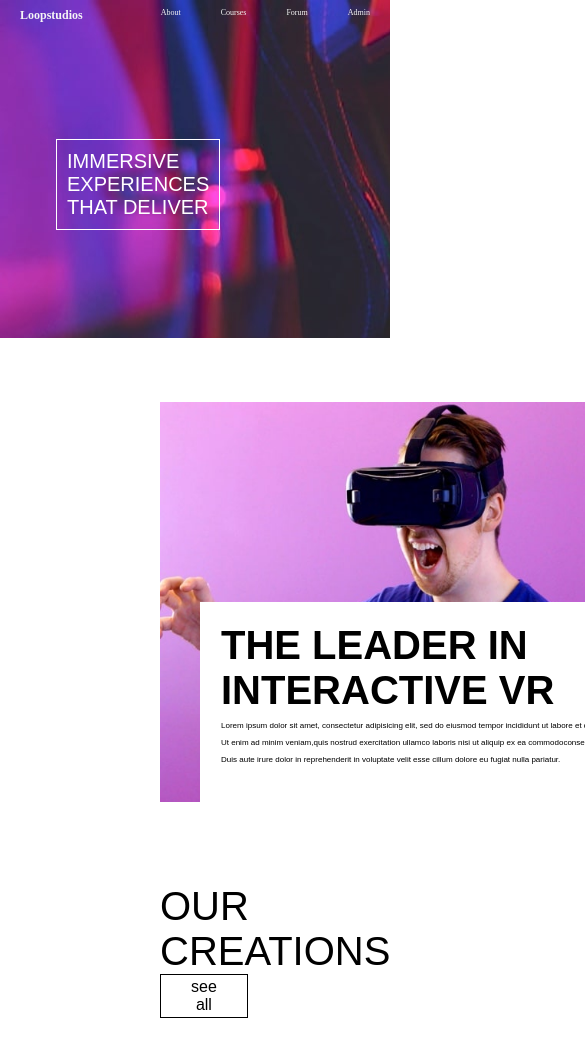
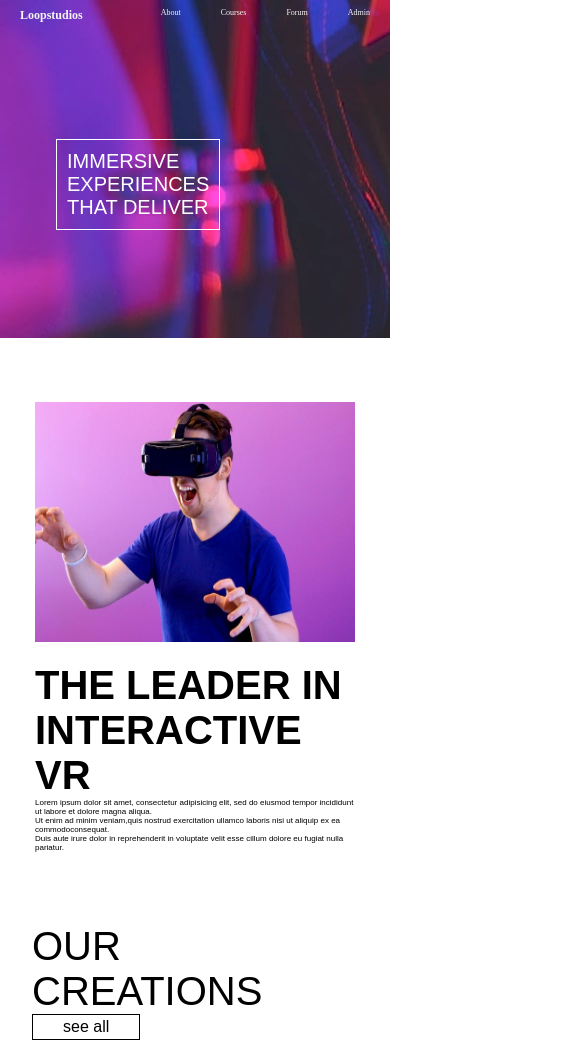
Before and after one commit to Ari-o12code/loopstudio, a plain HTML site: page index.html in a window 390 px wide. Shown: the top 1043 px of the page, 585 px wide, since content can reach past the window. Drawn offline with Linux system fonts and the light colour scheme.

Commit message:
added some css

```diff
--- a/style.css
+++ b/style.css
@@ -1,3 +1,9 @@
+*{
+    margin: 0;
+    padding: 0;
+}
+
+
 body{
     margin: auto 0;
 }
@@ -80,35 +86,68 @@ p{
 
 
 .container-cover{
-    display: grid;
-    grid-template-columns: repeat(2, minmax(200px, 1fr));
-    grid-template-rows: 1fr;
+    display: flex;
     margin-top: 4rem;
     margin-bottom: 5rem;
+    width: 100%;
 }
 
 .cover{
-    justify-self: start;
     margin-left: 10rem;
-    width: 35rem;
-    height: 25rem;
+    width: 50%;
+    height: 50%;
+    /*height: 25rem;*/
+}
+
+@media only screen and (max-width: 600px) {
+    .cover{
+        margin: auto;
+        width: 20rem;
+        height: 15rem;
+    }
+}
+
+.text{
+    margin-left: -5rem;
+    margin-top: 14.5rem;
+    background: white;
+    border: 1px solid white;
+    width: 30rem;
+    height: 12rem;
+    padding: 20px;
+}
+
+@media only screen and (max-width: 600px) {
+    .text{
+        margin: auto;
+        width: 20rem;
+        height: 15rem;
+    }
 }
 
 
-.text{
-    /*margin-left: -1rem;*/
-    margin-top: 12.5rem;
-    background: white;
-    border: 1px solid white;
-    width: 30rem;
-    height: 10rem;
-    padding: 20px;
+
+@media only screen and (max-width: 600px) {
+    .container-cover{
+        display: flex;
+        flex-direction: column;
+        margin-bottom: 0;
+    }
 }
 
 .creations{
     display: flex;
     flex-wrap: wrap;
     margin-left: 10rem;
+}
+
+@media only screen and (max-width: 600px) {
+    .creations{
+        display: block;
+        margin-left: 2em;
+        margin-right: 2em;
+        margin-top: 0;
+    }
 }
 
 .crtn{
@@ -142,7 +181,7 @@ p{
     border: 1px solid black;
     background: black;
     /*padding: 5px;*/
-    height: 40vh;
+    height: 20vh;
     padding-right: 6rem;
     padding-left: 2rem;
 }
```
